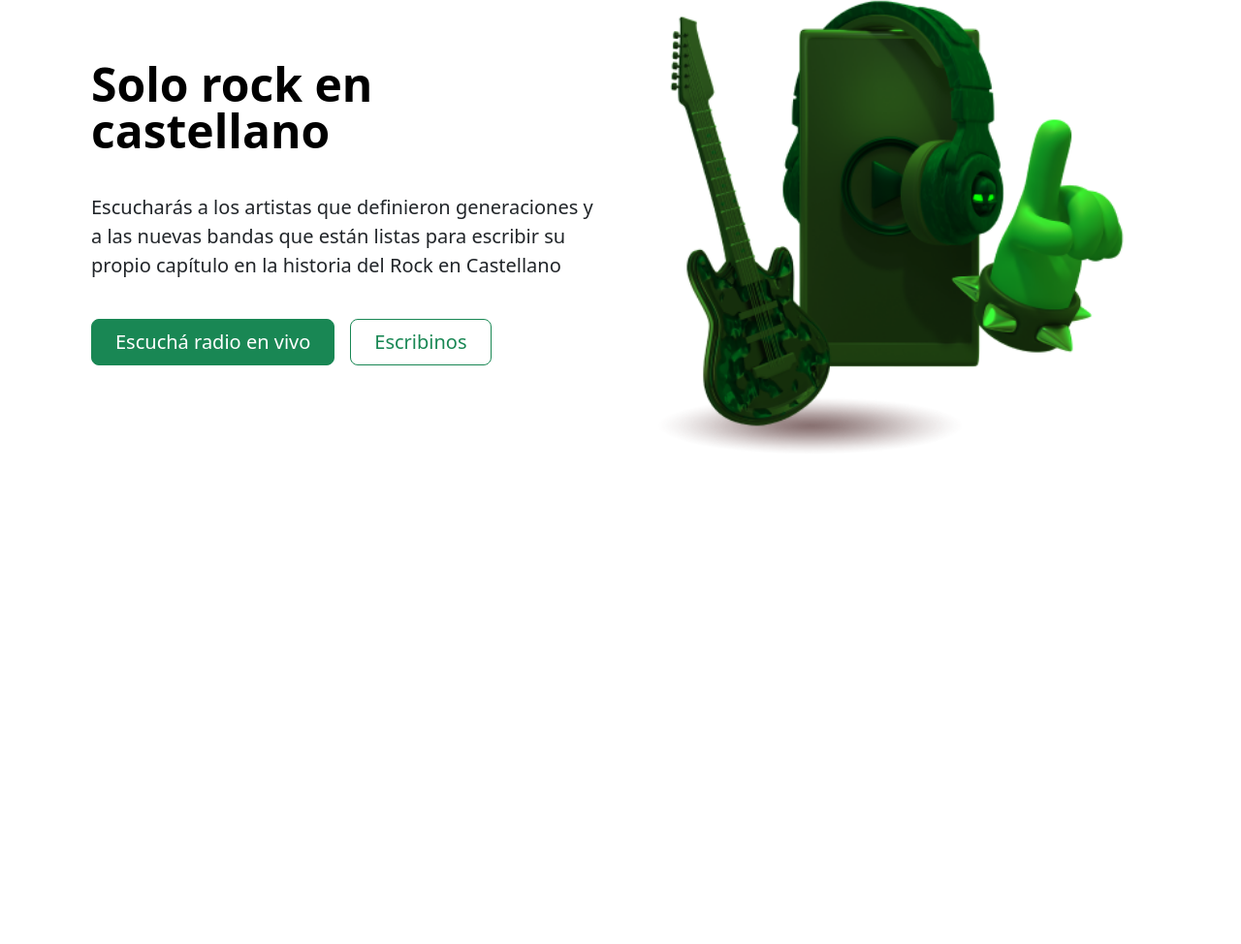
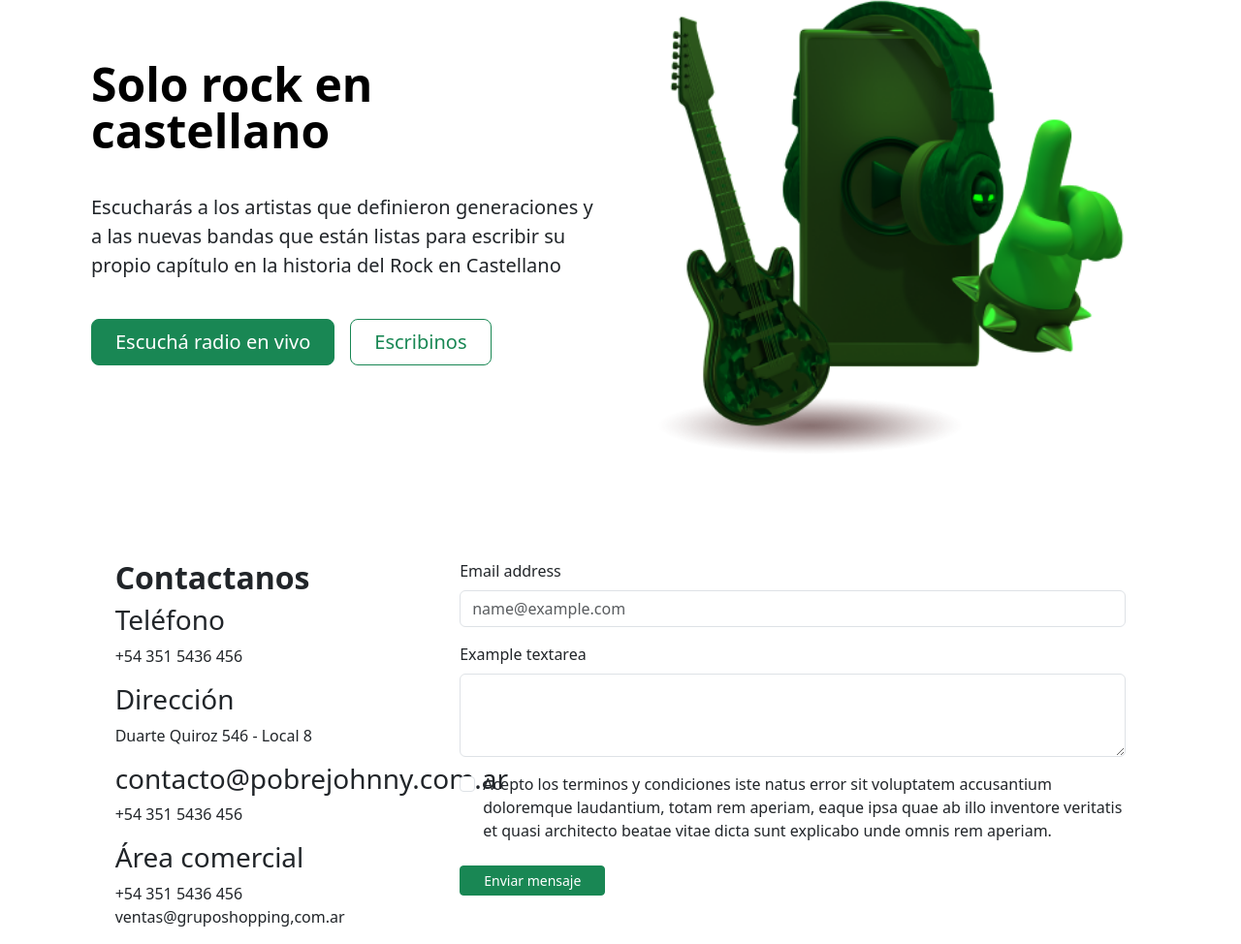
Before and after one commit to martinezpazuxui/11_Roots, a website: page index.html in a window 1280 px wide. Shown: the part 201-1175 px from the top of the page at 97% size. Before the commit the page ends 800 px from the top, so only its background shows below. Drawn offline with nearby package versions, Linux system fonts and the light colour scheme.

Commit message:
Creo un formulario dentro de una sección de contacto que forma parte de la landing page

```diff
--- a/index.html
+++ b/index.html
@@ -82,7 +82,52 @@
 </div>
 
 
+<!---FORMULARIO-->
+<div class="container col-10">
 
+    <div class="row">
+        <div class="col-xl-4">
+            <h2 class="fw-bold">Contactanos</h2>
+            <h3>Teléfono</h3>
+            <p>+54 351 5436 456</p>
+            <h3>Dirección</h3>
+            <p>Duarte Quiroz 546 - Local 8</p>
+            <h3>contacto@pobrejohnny.com.ar</h3>
+            <p>+54 351 5436 456</p>
+            <h3>Área comercial</h3>
+            <p>+54 351 5436 456 ventas@gruposhopping,com.ar</p>
+        </div>
+
+        <div class="col-xl-8">
+            <form>
+                <div class="mb-3">
+                    <label for="exampleFormControlInput1" class="form-label">Email address</label>
+                    <input type="email" class="form-control" id="exampleFormControlInput1"
+                        placeholder="name@example.com">
+                </div>
+                <div class="mb-3">
+                    <label for="exampleFormControlTextarea1" class="form-label">Example textarea</label>
+                    <textarea class="form-control" id="exampleFormControlTextarea1" rows="3"></textarea>
+                </div>
+
+                <div class="mb-4">
+                    <div class="form-check">
+                        <input class="form-check-input" type="checkbox" id="autoSizingCheck">
+                        <label class="form-check-label" for="autoSizingCheck">
+                            Acepto los terminos y condiciones iste natus error sit voluptatem accusantium
+                            doloremque
+                            laudantium, totam rem aperiam, eaque ipsa quae ab illo inventore veritatis et quasi
+                            architecto beatae vitae dicta sunt explicabo unde omnis rem aperiam.
+                        </label>
+                    </div>
+                </div>
+                <div class="col-auto">
+                    <button type="submit" class="btn btn-success btn-sm px-4 me-md-2">Enviar mensaje</button>
+                </div>
+            </form>
+        </div>
+    </div>
+</div>
 
 
 
```
